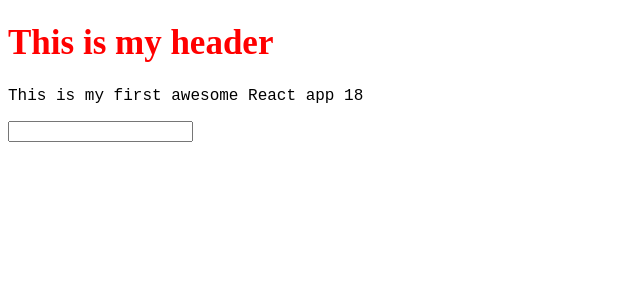
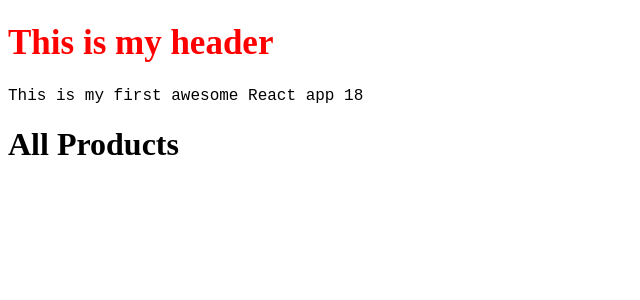
Before and after one commit to NicholasCloud4/complete-react-course, a React (Create React App) app: page / in a window 1280 px wide. Shown: the top 300 px of the page, without its empty margins (0-640 px from the left). Built offline with nearby package versions, Linux system fonts and the light colour scheme.

Commit message:
Adding Child Components

```diff
--- a/src/App.js
+++ b/src/App.js
@@ -1,4 +1,5 @@
 import "./App.css"
+import Products from "./Components/Products";
 
 function App() {
 
@@ -8,7 +9,7 @@
         <>
             <h1 className="myHeader">This is my header</h1>
             <p className="myParagraph">This is my first {msg} React app {10 + 8}</p>
-            <input type="text"></input>
+            <Products />
         </>
     )
 }
--- /dev/null
+++ b/src/Components/Products.jsx
@@ -0,0 +1,9 @@
+import React from 'react'
+
+function Products() {
+    return (
+        <h1>All Products</h1>
+    )
+}
+
+export default Products
```
